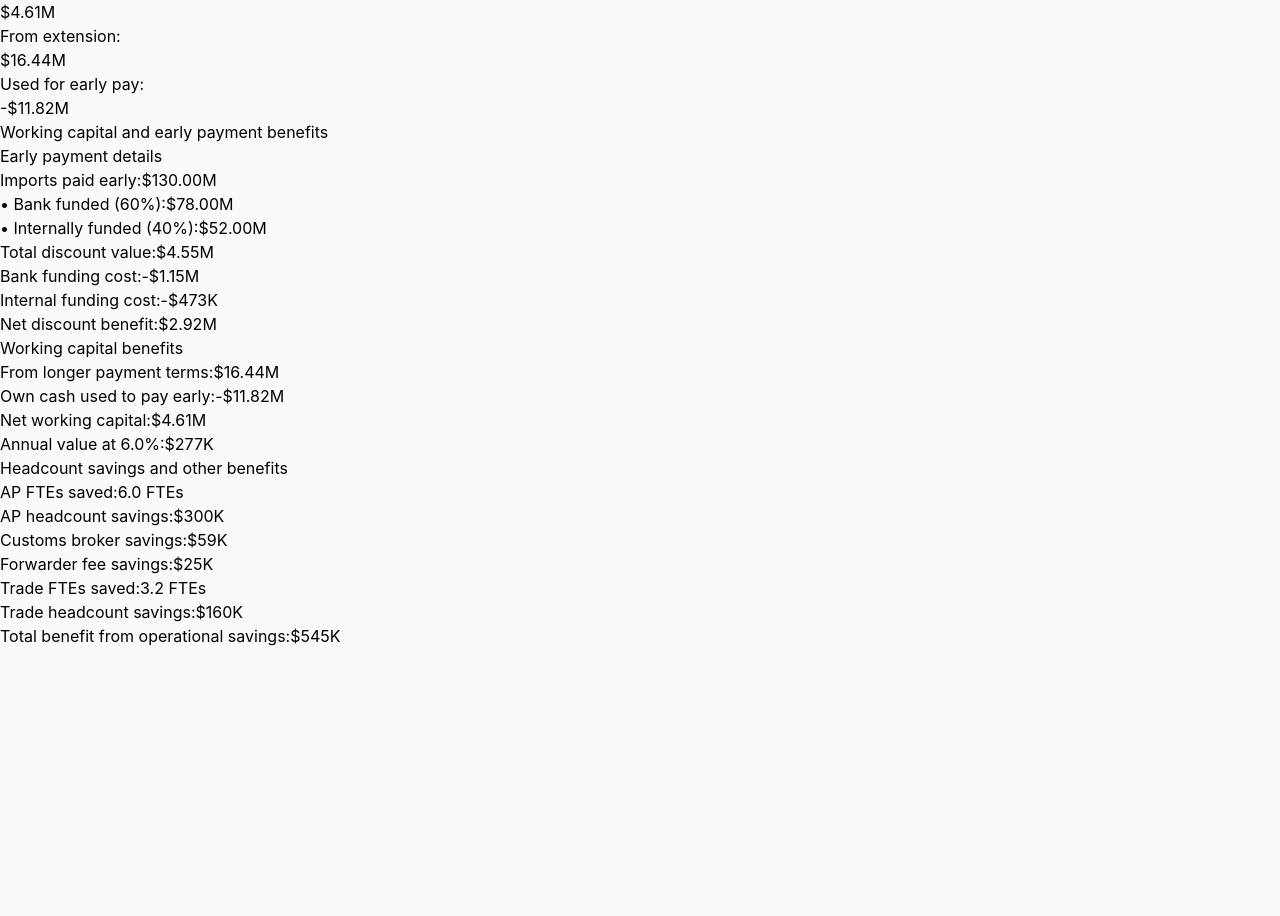
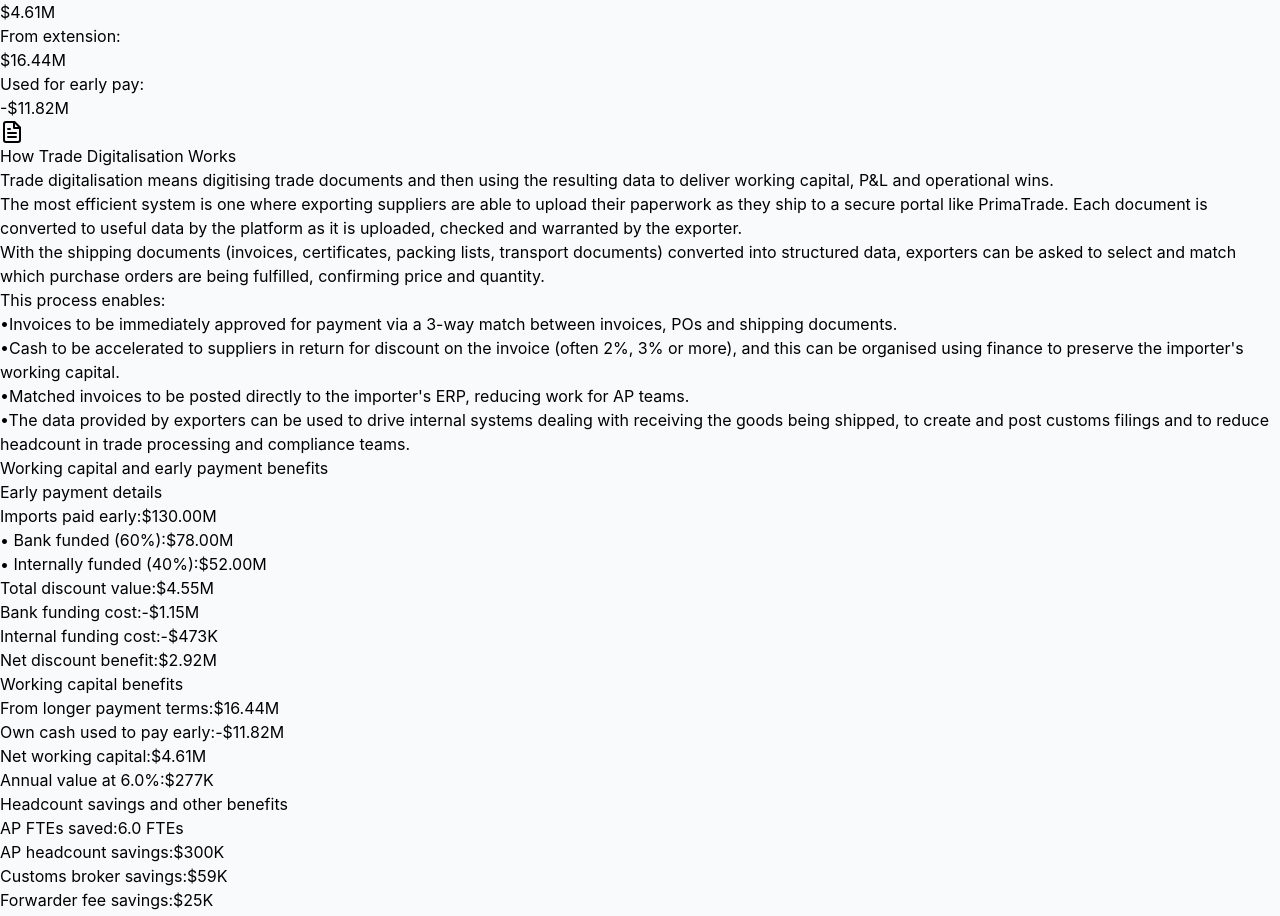
Before and after one commit to tim-1965/newdigitaltradeapp, a React (Vite) app: page / in a window 1280 px wide. Shown: the part 2964-3880 px from the top of the page. Before the commit the page ends 3612 px from the top, so only its background shows below. Built offline with nearby package versions, Linux system fonts and the light colour scheme.

Commit message:
Add files via upload

```diff
--- a/src/TradeSimulator.jsx
+++ b/src/TradeSimulator.jsx
@@ -672,6 +672,48 @@ export default function TradeSimulator() {
                 </div>
               </div>
 
+              {/* How Trade Digitalisation Works - Informational Box */}
+              <div className="bg-gradient-to-br from-white to-[#F08070]/5 rounded-lg shadow-md p-6 border-l-4 border-[#D64933]">
+                <h3 className="text-lg font-bold text-gray-900 mb-4 flex items-center gap-2">
+                  <FileText className="w-5 h-5 text-[#D64933]" />
+                  How Trade Digitalisation Works
+                </h3>
+
+                <p className="text-sm text-gray-700 leading-relaxed mb-4">
+                  Trade digitalisation means digitising trade documents and then using the resulting data to deliver working capital, P&L and operational wins.
+                </p>
+
+                <p className="text-sm text-gray-700 leading-relaxed mb-4">
+                  The most efficient system is one where exporting suppliers are able to upload their paperwork as they ship to a secure portal like PrimaTrade. Each document is converted to useful data by the platform as it is uploaded, checked and warranted by the exporter.
+                </p>
+
+                <p className="text-sm text-gray-700 leading-relaxed mb-4">
+                  With the shipping documents (invoices, certificates, packing lists, transport documents) converted into structured data, exporters can be asked to select and match which purchase orders are being fulfilled, confirming price and quantity.
+                </p>
+
+                <div className="bg-white/60 rounded-md p-4 mt-4">
+                  <p className="text-sm font-semibold text-gray-900 mb-3">This process enables:</p>
+                  <ul className="space-y-2 text-sm text-gray-700">
+                    <li className="flex gap-3">
+                      <span className="text-[#D64933] font-bold mt-0.5">•</span>
+                      <span className="leading-relaxed">Invoices to be immediately approved for payment via a 3-way match between invoices, POs and shipping documents.</span>
+                    </li>
+                    <li className="flex gap-3">
+                      <span className="text-[#D64933] font-bold mt-0.5">•</span>
+                      <span className="leading-relaxed">Cash to be accelerated to suppliers in return for discount on the invoice (often 2%, 3% or more), and this can be organised using finance to preserve the importer's working capital.</span>
+                    </li>
+                    <li className="flex gap-3">
+                      <span className="text-[#D64933] font-bold mt-0.5">•</span>
+                      <span className="leading-relaxed">Matched invoices to be posted directly to the importer's ERP, reducing work for AP teams.</span>
+                    </li>
+                    <li className="flex gap-3">
+                      <span className="text-[#D64933] font-bold mt-0.5">•</span>
+                      <span className="leading-relaxed">The data provided by exporters can be used to drive internal systems dealing with receiving the goods being shipped, to create and post customs filings and to reduce headcount in trade processing and compliance teams.</span>
+                    </li>
+                  </ul>
+                </div>
+              </div>
+
                    {/* Early payment + working capital benefits aligned with box 2 */}
               <div className="bg-white rounded-lg shadow-md p-6">
                 <h3 className="text-lg font-semibold text-gray-900 mb-4">Working capital and early payment benefits</h3>
```
